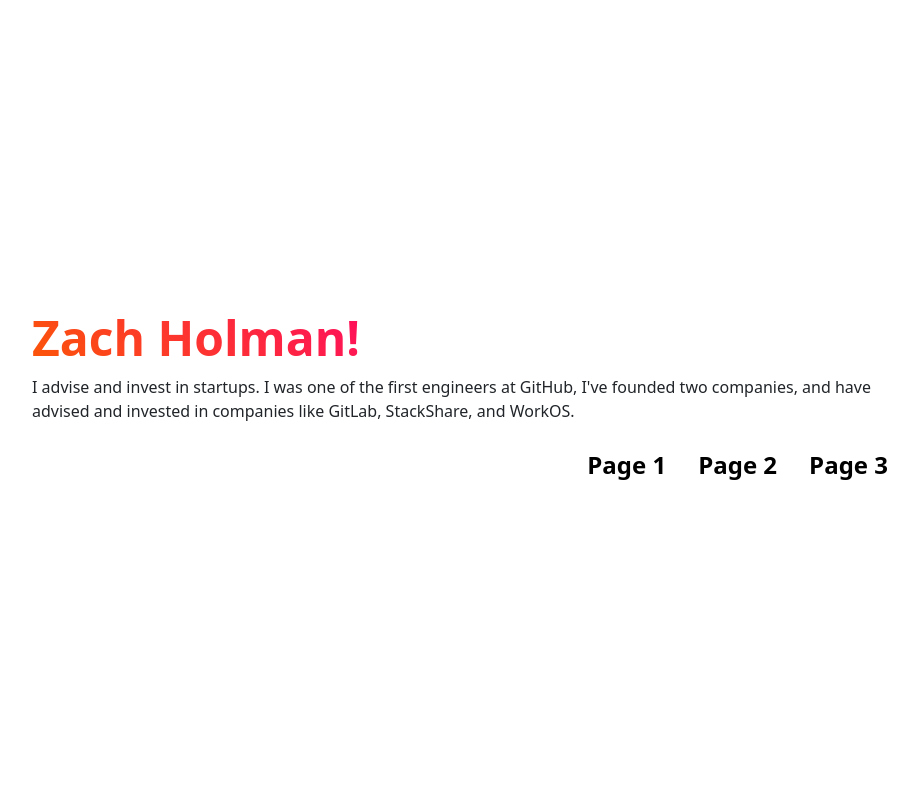
After one commit to tylerkwallace/individual-assignment, a Flask app: page /page2 in a window 1280 px wide. The commit adds this page. Shown: the whole page, without its empty margins (172-1090 px from the left). Run offline with Flask 2, Linux system fonts and the light colour scheme.

Commit message:
implement page 2

```diff
--- a/app.py
+++ b/app.py
@@ -5,10 +5,9 @@ app = Flask(__name__)
 def home():
     return render_template("index.html")
 
-@app.route("/about")
-def about():
-    name = request.args.get('name') if request.args.get('name') else "Hello World!"                            # method called hello
-    return render_template("about.html", aboutName=name)
+@app.route("/page2")
+def page2():
+    return render_template("page2.html")
 
 @app.route("/contact")
 def contact():
--- /dev/null
+++ b/static/css/page2.css
@@ -0,0 +1,21 @@
+.row{
+    margin-left: 15%;
+    margin-right: 15%;
+}
+
+.nav-item{
+    font-size: 1.5rem;
+    font-weight: 700;
+}
+
+.nav-link {
+    color: black;
+}
+
+h1{
+    font-weight: 800;
+    font-size: 3rem;
+    background: -webkit-linear-gradient(45deg, #FB5607, #FF006E 50%);
+  -webkit-background-clip: text;
+  -webkit-text-fill-color: transparent;
+}
--- a/templates/index.html
+++ b/templates/index.html
@@ -6,7 +6,7 @@
 
     <link href="https://cdn.jsdelivr.net/npm/bootstrap@5.1.0/dist/css/bootstrap.min.css" rel="stylesheet" integrity="sha384-KyZXEAg3QhqLMpG8r+8fhAXLRk2vvoC2f3B09zVXn8CA5QIVfZOJ3BCsw2P0p/We" crossorigin="anonymous">
     <link rel="stylesheet" href="{{url_for('static',filename='css/app.css')}}">
-    <title>Template</title>
+    <title>Page 1</title>
   </head>
   <body>
     <header>
@@ -17,7 +17,7 @@
         <nav class="main">
             <ul class="nav">
               <li><a href="{{ url_for('home') }}">Page 1</a></li>
-              <li><a href="#">Page 2</a></li>
+              <li><a href="{{ url_for('page2') }}">Page 2</a></li>
               <li><a href="#">Page 3</a></li>
             </ul>
         </nav>
--- /dev/null
+++ b/templates/page2.html
@@ -0,0 +1,44 @@
+<!doctype html>
+<html lang="en">
+
+<head>
+    <meta charset="utf-8">
+    <meta name="viewport" content="width=device-width, initial-scale=1">
+
+    <link href="https://cdn.jsdelivr.net/npm/bootstrap@5.1.0/dist/css/bootstrap.min.css" rel="stylesheet"
+        integrity="sha384-KyZXEAg3QhqLMpG8r+8fhAXLRk2vvoC2f3B09zVXn8CA5QIVfZOJ3BCsw2P0p/We" crossorigin="anonymous">
+    <link rel="stylesheet" href="{{url_for('static',filename='css/page2.css')}}">
+    <title>Page 2</title>
+</head>
+
+<body>
+    <div class="d-flex align-items-center justify-content-center" style="height: 100vh;">
+        <div class="row">
+            <div class="col-12">
+                <h1>Zach Holman!</h1>
+                <p>I advise and invest in startups. I was one of the first engineers at GitHub,
+                    I've founded two companies, and have advised and invested in companies like
+                    GitLab, StackShare, and WorkOS.</p>
+            </div>
+            <div class="col-12">
+                <ul class="nav justify-content-end">
+                    <li class="nav-item">
+                      <a class="nav-link" href="{{ url_for('home') }}">Page 1</a>
+                    </li>
+                    <li class="nav-item">
+                      <a class="nav-link" href="{{ url_for('page2') }}">Page 2</a>
+                    </li>
+                    <li class="nav-item">
+                      <a class="nav-link" href="#">Page 3</a>
+                    </li>
+                  </ul>
+            </div>
+        </div>
+    </div>
+
+    <script src="https://cdn.jsdelivr.net/npm/bootstrap@5.1.0/dist/js/bootstrap.bundle.min.js"
+        integrity="sha384-U1DAWAznBHeqEIlVSCgzq+c9gqGAJn5c/t99JyeKa9xxaYpSvHU5awsuZVVFIhvj"
+        crossorigin="anonymous"></script>
+</body>
+
+</html>
```
